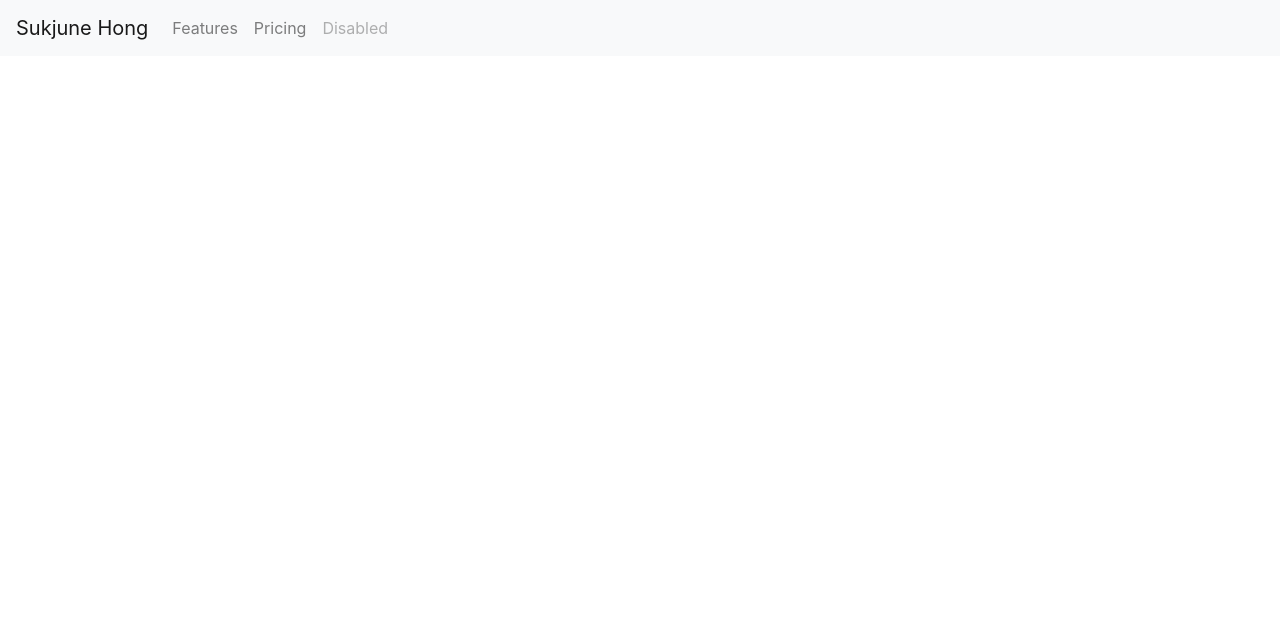
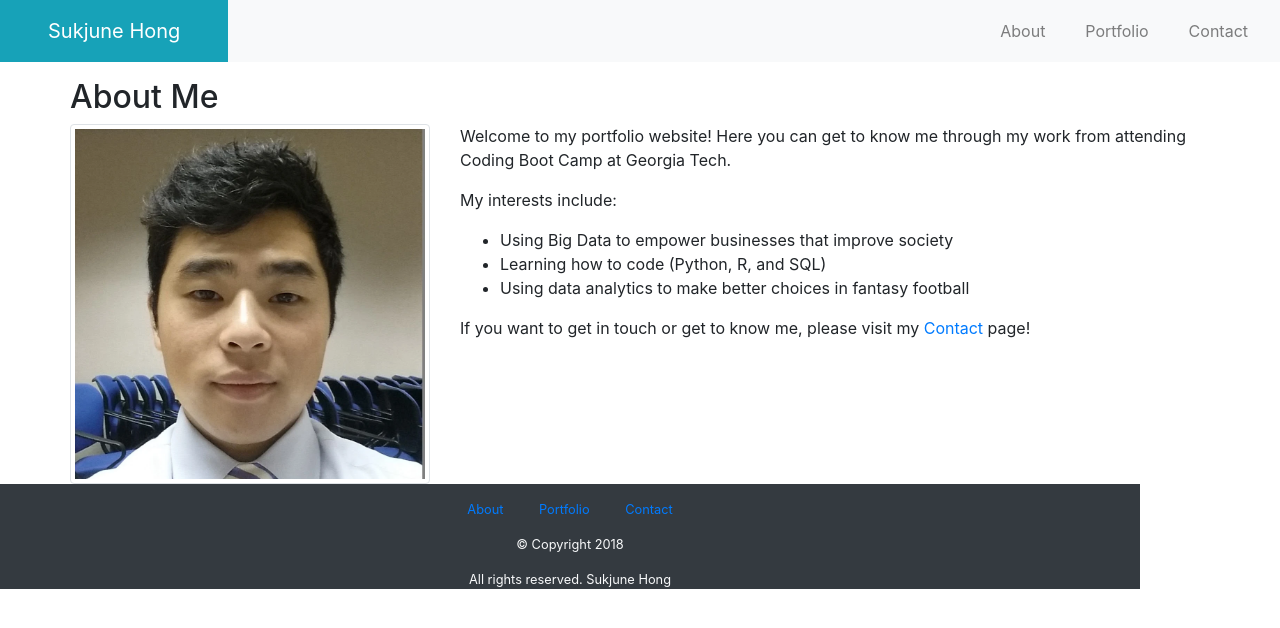
Before and after one commit to sukjunar/Bootstrap-Portfolio, a plain HTML site: page index.html in a window 1280 px wide. Drawn offline with nearby package versions, Linux system fonts and the light colour scheme.

Commit message:
Updated files

```diff
--- a/index.html
+++ b/index.html
@@ -5,7 +5,7 @@
     <meta charset="UTF-8">
     <meta name="viewport" content="width=device-width, initial-scale=1.0">
     <meta http-equiv="X-UA-Compatible" content="ie=edge">
-    <title>Document</title>
+    <title>Suk June Hong | Portfolio</title>
     <link rel="stylesheet" href="https://stackpath.bootstrapcdn.com/bootstrap/4.1.3/css/bootstrap.min.css" integrity="sha384-MCw98/SFnGE8fJT3GXwEOngsV7Zt27NXFoaoApmYm81iuXoPkFOJwJ8ERdknLPMO"
         crossorigin="anonymous">
     <script src="https://code.jquery.com/jquery-3.3.1.slim.min.js" integrity="sha384-q8i/X+965DzO0rT7abK41JStQIAqVgRVzpbzo5smXKp4YfRvH+8abtTE1Pi6jizo"
@@ -17,29 +17,74 @@
 </head>
 
 <body>
-
     <!-- Navbar -->
-    <nav class="navbar navbar-expand-lg navbar-light bg-light">
-        <div class="navbar-brand float-left">Sukjune Hong</div>
-        <button class="navbar-toggler" type="button" data-toggle="collapse" data-target="#navbarNav" aria-controls="navbarNav"
-            aria-expanded="false" aria-label="Toggle navigation">
-            <span class="navbar-toggler-icon"></span>
-        </button>
-        <div class="collapse navbar-collapse" id="navbarNav">
+    <nav class="navbar navbar-expand-lg navbar-light bg-light mx-auto p-0 col-xs-12 col-sm-12" style="">
+        <div class="navbar-brand bg-info text-white p-3 px-5" style="">Sukjune Hong</div>
+        <div class="collapse navbar-collapse d-flex flex-row-reverse" id="navbarNav">
             <ul class="navbar-nav">
-                <li class="nav-item">
-                    <a class="nav-link" href="#">Features</a>
+                <li class="nav-item bd-highlight mr-4">
+                    <a class="nav-link" href="./index.html">About</a>
                 </li>
-                <li class="nav-item">
-                    <a class="nav-link" href="#">Pricing</a>
+                <li class="nav-item bd-highlight mr-4">
+                    <a class="nav-link" href="./portfolio.html">Portfolio</a>
                 </li>
-                <li class="nav-item">
-                    <a class="nav-link disabled" href="#">Disabled</a>
+                <li class="nav-item bd-highlight mr-4">
+                    <a class="nav-link" href="./contact.html">Contact</a>
                 </li>
             </ul>
         </div>
     </nav>
 
+    <!-- About Me -->
+    <div class="container px-auto mx-auto clearfix" style="">
+        <div class="row mt-3">
+            <h2>
+                About Me
+            </h2>
+            <div class="row">
+                <div class="col-xs-12 col-sm-12 col-md-4 col-lg-4">
+                    <img src="assets/portrait.jpg" alt="Google" class="img-thumbnail">
+                </div>
+                <div class="col-xs-12 col-sm-12 col-md-8 col-lg-8">
+                    <p>
+                        Welcome to my portfolio website! Here you can get to know me through my work from attending
+                        Coding
+                        Boot Camp at Georgia Tech.
+                    </p>
+                    <p>
+                        My interests include:
+                        <ul>
+                            <li>Using Big Data to empower businesses that improve society</li>
+                            <li>Learning how to code (Python, R, and SQL)</li>
+                            <li>Using data analytics to make better choices in fantasy football</li>
+                        </ul>
+                    </p>
+                    <p>
+                        If you want to get in touch or get to know me, please visit my <a href="contact.html" target="_blank">Contact</a>
+                        page!
+                    </p>
+                </div>
+            </div>
+        </div>
+
+    </div>
+    </div>
+
+    <!-- Footer -->
+    <div class="container bg-dark position-sticky pt-3 footer text-center small ml-0 mr-0">
+        <a class="m-3" href="index.html" target="_blank">About</a>
+        <a class="m-3" href="portfolio.html" target="_blank">Portfolio</a>
+        <a class="m-3" href="contact.html" target="_blank">Contact</a>
+
+        <p class="text-light mt-3">
+            © Copyright 2018
+        </p>
+
+        <p class="text-light">
+            All rights reserved. Sukjune Hong
+        </p>
+    </div>
+
 </body>
 
 </html>
```
Also changed, not shown: assets/gravel.png (added), assets/pedigree.png (added), assets/portrait.jpg (added), assets/whatevs.png (added), assets/yahoo.jpg (added).
